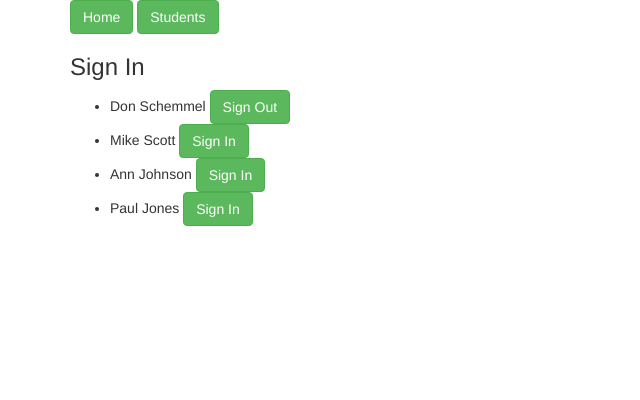
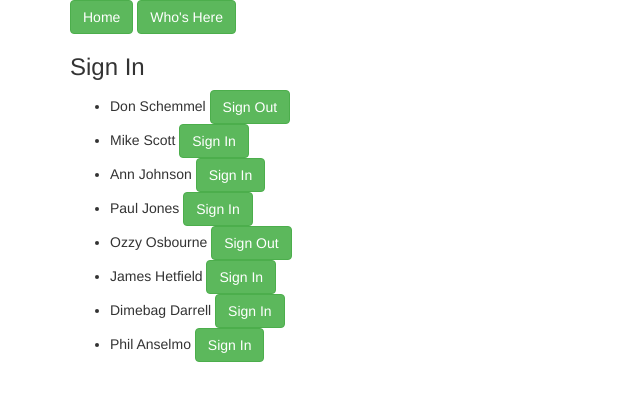
Before and after one commit to don35m/sign-in, a plain HTML site: page index.html at #!/students in a window 1280 px wide. Shown: the whole page, without its empty margins (0-640 px from the left). Drawn offline with nearby package versions, Linux system fonts and the light colour scheme.

Commit message:
Seems to work. Add README

```diff
--- a/partials/students.html
+++ b/partials/students.html
@@ -1,7 +1,7 @@
 <div class = "row">
   <div class = "col-md-12">
     <button  ui-sref = "home" class = "btn btn-success">Home</button>
-    <button  ui-sref = "students" class = "btn btn-success">Students</button>
+    <button  ui-sref = "teacher" class = "btn btn-success">Who's Here</button>
   </div>
 </div>
 
--- a/services/StudentsFactory.js
+++ b/services/StudentsFactory.js
@@ -6,12 +6,11 @@ signIn.factory('StudentsFactory', function StudentsFactory() {
     { name: "Mike Scott", signedIn: false },
     { name: "Ann Johnson", signedIn: false },
     { name: "Paul Jones", signedIn: false },
+    { name: "Ozzy Osbourne", signedIn: true },
+    { name: "James Hetfield", signedIn: false },
+    { name: "Dimebag Darrell", signedIn: false },
+    { name: "Phil Anselmo", signedIn: false },
   ];
-
-  factory.signInOut = function(student, value) {
-    console.log(student);
-    student.signedIn = value;
-  };
 
   return factory;
 });
```
Also changed, not shown: index.html (+0 -7 lines), 1 other file.
